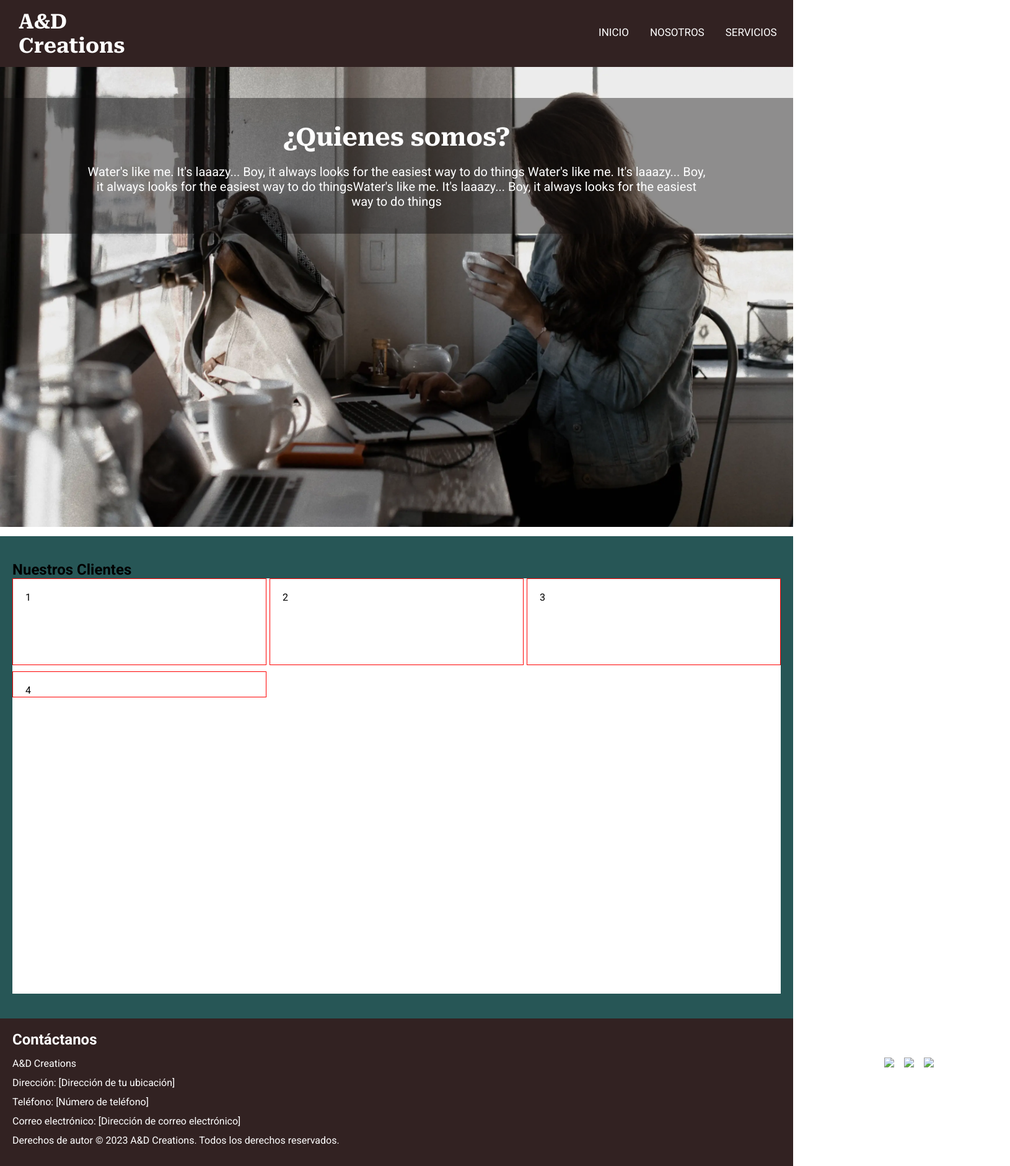
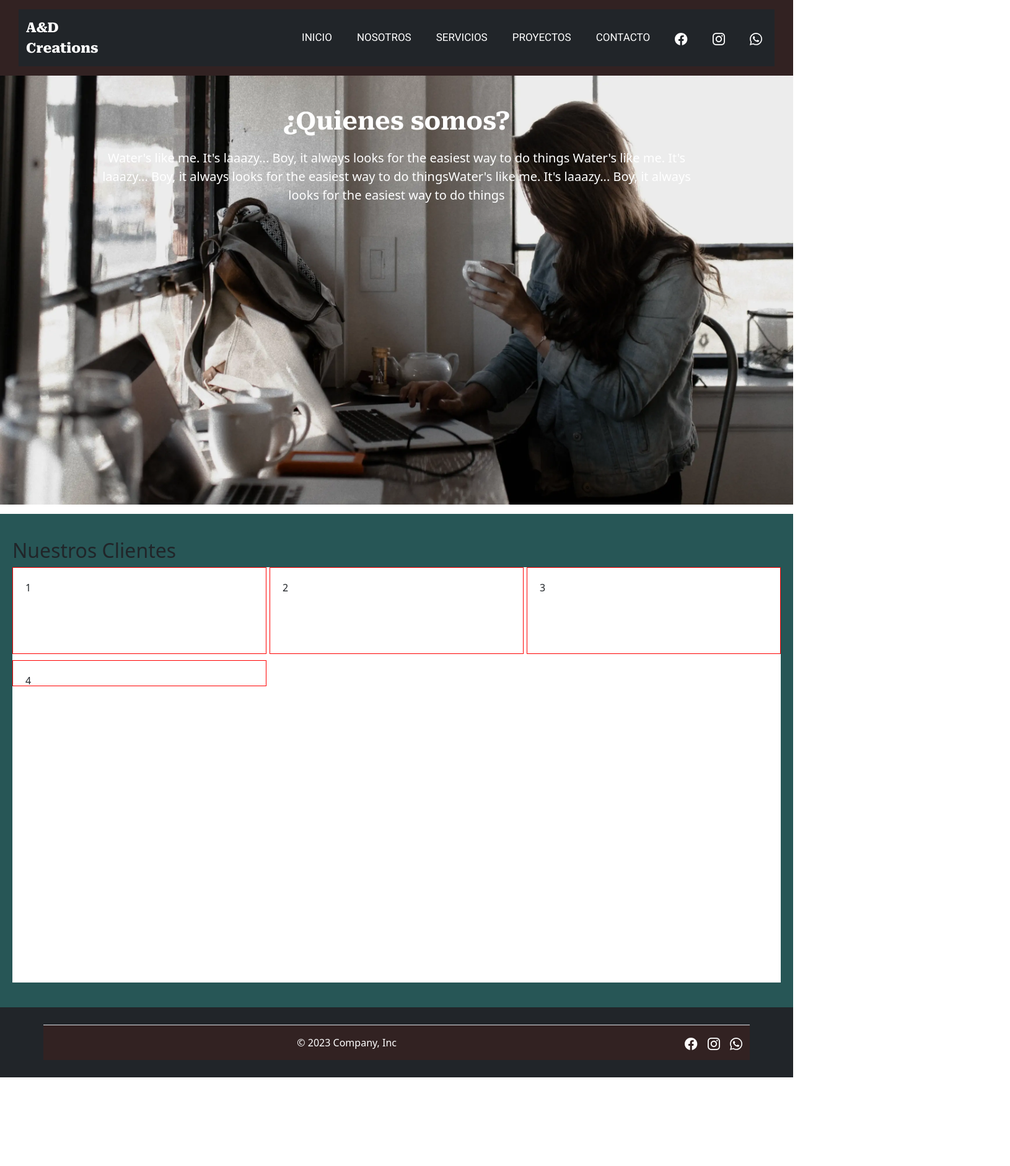
Before and after one commit to rdanielpe/PF-Peralta, a plain HTML site: page pages/nosotros.html in a window 1280 px wide. Shown: the whole page at 62% size, 1630 px wide, since content can reach past the window. After the commit the page ends 1738 px from the top, so only its background shows below. Drawn offline with nearby package versions, Linux system fonts and the light colour scheme.

Commit message:
ADD: Boostrap Library

```diff
--- a/index.html
+++ b/index.html
@@ -4,22 +4,38 @@
     <meta charset="UTF-8" />
     <meta http-equiv="X-UA-Compatible" content="IE=edge" />
     <meta name="viewport" content="width=device-width, initial-scale=1.0" />
-    <title>Daniel</title>
+    <title>A&D Creations</title>
+    <!-- Boostrap cdn -->
+    <link
+      href="https://cdn.jsdelivr.net/npm/bootstrap@5.3.0/dist/css/bootstrap.min.css"
+      rel="stylesheet"
+      integrity="sha384-9ndCyUaIbzAi2FUVXJi0CjmCapSmO7SnpJef0486qhLnuZ2cdeRhO02iuK6FUUVM"
+      crossorigin="anonymous"
+    />
     <link rel="stylesheet" href="./styles/main.css" />
   </head>
 
   <body>
     <!-- Header -->
-    <header>
-      <div class="container navbar">
-      <a class="navbar-brand" href="index.html"
-        ><h2>
-          A&D<br />
-          Creations
-        </h2></a
+    <header class="navbar-dark navbar navbar-expand-lg bg-dark sticky-top">
+      <div class="container-fluid">
+        <a class="navbar-brand" href="#">A&D<br />Creations</a>
+        <button
+          class="navbar-toggler"
+          type="button"
+          data-bs-toggle="collapse"
+          data-bs-target="#navbarScroll"
+          aria-controls="navbarScroll"
+          aria-expanded="false"
+          aria-label="Toggle navigation"
         >
-      <nav>
-        <ul class="navbar-nav">
+          <span class="navbar-toggler-icon"></span>
+        </button>
+        <div class="collapse navbar-collapse" id="navbarScroll">
+          <ul
+            class="navbar-nav ms-auto my-2 my-lg-0 navbar-nav-scroll gap-4 align-items-center"
+            style="--bs-scroll-height: 100px"
+          >
             <li class="nav-item">
               <a class="nav-link" href="index.html">INICIO</a>
             </li>
@@ -35,32 +51,35 @@
             <li class="nav-item">
               <a class="nav-link" href="pages/contacto.html">CONTACTO</a>
             </li>
-          <li class="nav-item">
+            <li class="nav-item mx-1.3">
               <a class="nav-link-icono" href="">
                 <img class="icono" src="assets/images/Facebook.svg"
               /></a>
             </li>
-          <li class="nav-item">
+            <li class="nav-item mx-1.3">
               <a class="nav-link-icono" href="">
                 <img class="icono" src="assets/images/Instagram.svg" />
               </a>
             </li>
-          <li class="nav-item">
+            <li class="nav-item mx-1.3">
               <a class="nav-link-icono" href="">
                 <img class="icono" src="assets/images/Whatsaap.svg" />
               </a>
             </li>
           </ul>
-      </nav>
+        </div>
       </div>
     </header>
     <!-- Fin del Header -->
+
     <main>
       <!-- Hero -->
       <div class="portada-inicio">
         <h1 class="portada-inicio__titulo">A&D<br />Creations</h1>
-        <div class="bg-black">
-          <p class="portada-inicio__bienvenida">¡Bienvenido/a a A&D Creations!</p>
+        <div class="bg-black-transparency">
+          <p class="portada-inicio__bienvenida text-center">
+            ¡Bienvenido/a a A&D Creations!
+          </p>
           <p class="portada-inicio__descripcion">
             Somos una empresa de diseño de interiores dedicada a crear espacios
             únicos y personalizados que reflejen tu estilo y personalidad. En
@@ -73,7 +92,7 @@
       <!-- Fin del Hero -->
 
       <!-- Sección Caracteristicas -->
-      <section class="bg-green">
+      <section class="bg-green text-white">
         <div class="cta">
           <h2>¿Porqué elegirnos?</h2>
           <p>
@@ -83,36 +102,41 @@
             que reflejen tu estilo personal.
           </p>
         </div>
-        <div class="section-one container">
-          <div class="w-30">
+        <div class="section-one mt-5 container">
+          <div class="row">
+            <div class="col-lg-5 d-flex align-items-center">
               <p>
-              Contamos con una amplia gama de servicios de diseño de interiores
-              que se adaptan a tus necesidades y presupuesto. Desde la selección
-              de muebles y accesorios hasta la planificación del espacio y la
-              iluminación, nuestro equipo experto se encargará de cada detalle
-              para garantizar un resultado excepcional.
+                Contamos con una amplia gama de servicios de diseño de
+                interiores que se adaptan a tus necesidades y presupuesto. Desde
+                la selección de muebles y accesorios hasta la planificación del
+                espacio y la iluminación, nuestro equipo experto se encargará de
+                cada detalle para garantizar un resultado excepcional.
               </p>
             </div>
-          <div class="section-image">
-            <img src="assets/images/maqueta.webp" alt="" />
+            <div class="col-lg-7">
+              <img class="img-fluid" src="assets/images/maqueta.webp" alt="" />
             </div>
           </div>
-        <div class="section-two container">
-          <div class="section-image">
-            <img src="assets/images/maqueta.webp" alt="" />
         </div>
-          <div class="w-30">
+        <div class="section-two mt-5 container">
+          <div class="d-flex flex-column-reverse flex-md-row gap-4">
+            <div class="col-lg-7">
+              <img class="img-fluid" src="assets/images/maqueta.webp" alt="" />
+            </div>
+            <div class="col-lg-5 d-flex align-items-center">
               <p>
                 En A&D Creations, creemos que el diseño de interiores no solo se
-              trata de estética, sino también de funcionalidad y comodidad. Nos
-              esforzamos por encontrar el equilibrio perfecto entre estilo y
-              practicidad, para que puedas disfrutar de espacios hermosos que
-              también sean prácticos para tu vida diaria.
+                trata de estética, sino también de funcionalidad y comodidad.
+                Nos esforzamos por encontrar el equilibrio perfecto entre estilo
+                y practicidad, para que puedas disfrutar de espacios hermosos
+                que también sean prácticos para tu vida diaria.
               </p>
             </div>
           </div>
-        <div class="section-three container">
-          <div class="w-30">
+        </div>
+        <div class="section-three mt-5 container">
+          <div class="row">
+            <div class="col-lg-5 d-flex align-items-center">
               <p>
                 Explora nuestra galería para inspirarte con nuestros proyectos
                 anteriores y ver cómo hemos transformado diversos espacios en
@@ -120,49 +144,53 @@
                 impactantes.
               </p>
             </div>
-          <div class="section-image">
-            <img src="assets/images/maqueta.webp" alt="" />
+            <div class="col-lg-7">
+              <img class="img-fluid" src="assets/images/maqueta.webp" alt="" />
+            </div>
           </div>
         </div>
       </section>
       <!-- Fin de la sección caracteristicas -->
     </main>
     <!-- Inicio del Footer -->
-    <footer>
-      <div class="container">
-        <div>
-          <h2>Contáctanos</h2>
-          <p>A&D Creations</p>
-          <p>Dirección: [Dirección de tu ubicación]</p>
-          <p>Teléfono: [Número de teléfono]</p>
-          <p>Correo electrónico: [Dirección de correo electrónico]</p>
-          <p>
-            Derechos de autor © 2023 A&D Creations. Todos los derechos
-            reservados.
-          </p>
+    <div class="bg-dark py-1">
+      <footer class="container d-flex flex-wrap justify-content-between align-items-center py-3 my-4 border-top">
+        <div class="col-md-6 d-flex align-items-center">
+          <a
+            href="/"
+            class="mb-3 me-2 mb-md-0 text-white text-decoration-none lh-1"
+          >
+          </a>
+          <span class="mb-3 mb-md-0 text-white">© 2023 Company, Inc</span>
         </div>
-        <div>
-          <h2>Siguenos en nuestras Redes</h2>
-          <ul class="navbar-nav navbar-center">
-            <li class="nav-item">
-              <a class="nav-link-icono" href="">
-                <img class="icono" src="assets/images/Facebook.svg"
+
+        <ul class="nav col-md-6 justify-content-end list-unstyled d-flex">
+          <li class="ms-3">
+            <a class="text-white" href="#"
+              ><img class="icono" src="assets/images/Facebook.svg" />
+            </a>
+          </li>
+          <li class="ms-3">
+            <a class="text-white" href="#"
+              ><img class="icono" src="assets/images/Instagram.svg"
             /></a>
           </li>
-            <li class="nav-item">
-              <a class="nav-link-icono" href="">
-                <img class="icono" src="assets/images/Instagram.svg" />
-              </a>
-            </li>
-            <li class="nav-item">
-              <a class="nav-link-icono" href="">
-                <img class="icono" src="assets/images/Whatsaap.svg" />
-              </a>
+          <li class="ms-3">
+            <a class="text-white" href="#"></a>
+              <img class="icono" src="assets/images/Whatsaap.svg"
+            /></a>
           </li>
         </ul>
+      </footer>
     </div>
-      </div>
-    </footer>
+
     <!-- Fin del Footer -->
+
+    <!-- Boostrap script -->
+    <script
+      src="https://cdn.jsdelivr.net/npm/bootstrap@5.3.0/dist/js/bootstrap.bundle.min.js"
+      integrity="sha384-geWF76RCwLtnZ8qwWowPQNguL3RmwHVBC9FhGdlKrxdiJJigb/j/68SIy3Te4Bkz"
+      crossorigin="anonymous"
+    ></script>
   </body>
 </html>
--- a/pages/nosotros.html
+++ b/pages/nosotros.html
@@ -5,59 +5,77 @@
     <meta http-equiv="X-UA-Compatible" content="IE=edge" />
     <meta name="viewport" content="width=device-width, initial-scale=1.0" />
     <title>Nosotros</title>
+     <!-- Boostrap cdn -->
+     <link
+     href="https://cdn.jsdelivr.net/npm/bootstrap@5.3.0/dist/css/bootstrap.min.css"
+     rel="stylesheet"
+     integrity="sha384-9ndCyUaIbzAi2FUVXJi0CjmCapSmO7SnpJef0486qhLnuZ2cdeRhO02iuK6FUUVM"
+     crossorigin="anonymous"
+   />
     <link rel="stylesheet" href="../styles/main.css" />
   </head>
   <body>
     <!-- Inicio Header -->
     <header>
-      <div class="container navbar">
-        <a class="navbar-brand" href="../index.html"
-          ><h2>
-            A&D<br />
-            Creations
-          </h2></a
+      <header class="navbar-dark navbar navbar-expand-lg bg-dark sticky-top">
+        <div class="container-fluid">
+          <a class="navbar-brand" href="../index.html">A&D<br />Creations</a>
+          <button
+            class="navbar-toggler"
+            type="button"
+            data-bs-toggle="collapse"
+            data-bs-target="#navbarScroll"
+            aria-controls="navbarScroll"
+            aria-expanded="false"
+            aria-label="Toggle navigation"
           >
-        <nav>
-          <ul class="navbar-nav">
+            <span class="navbar-toggler-icon"></span>
+          </button>
+          <div class="collapse navbar-collapse" id="navbarScroll">
+            <ul
+              class="navbar-nav ms-auto my-2 my-lg-0 navbar-nav-scroll gap-4 align-items-center"
+              style="--bs-scroll-height: 100px"
+            >
               <li class="nav-item">
-              <a class="nav-link" href="../index.html">INICIO</a>
+                <a class="nav-link" href="./index.html">INICIO</a>
               </li>
               <li class="nav-item">
-              <a class="nav-link" href="./nosotros.html">NOSOTROS</a>
+                <a class="nav-link" href="nosotros.html">NOSOTROS</a>
               </li>
               <li class="nav-item">
-              <a class="nav-link" href="./servicios.html">SERVICIOS</a>
+                <a class="nav-link" href="servicios.html">SERVICIOS</a>
               </li>
               <li class="nav-item">
-              <a class="nav-link" href="./proyectos.html">PROYECTOS</a>
+                <a class="nav-link" href="proyectos.html">PROYECTOS</a>
               </li>
               <li class="nav-item">
-              <a class="nav-link" href="./contacto.html">CONTACTO</a>
+                <a class="nav-link" href="contacto.html">CONTACTO</a>
               </li>
-            <li class="nav-item">
+            <li class="nav-item mx-1.3">
               <a class="nav-link-icono" href="">
                 <img class="icono" src="../assets/images/Facebook.svg"
               /></a>
             </li>
-            <li class="nav-item">
+            <li class="nav-item mx-1.3">
               <a class="nav-link-icono" href="">
                 <img class="icono" src="../assets/images/Instagram.svg" />
               </a>
             </li>
-            <li class="nav-item">
+            <li class="nav-item mx-1.3">
               <a class="nav-link-icono" href="">
                 <img class="icono" src="../assets/images/Whatsaap.svg" />
               </a>
             </li>
             </ul>
-        </nav>
           </div>
+        </div>
+      </header>
     </header>
     <!-- Fin del Header -->
     <main>
       <!-- Inicio Hero -->
       <div class="portada-nosotros">
-        <div class="bg-black">
+        <div class="bg-black-transparency">
           <h1 class="portada-nosotros__bienvenida">¿Quienes somos?</h1>
           <p class="portada-nosotros__descripcion">
             Water's like me. It's laaazy... Boy, it always looks for the easiest
@@ -84,41 +102,35 @@
         <!-- Fin seccion nuestros clientes  -->
     </main>
     <!-- Inicio Footer -->
-    <footer>
-      <div class="container">
-        <div>
-          <h2>Contáctanos</h2>
-          <p>A&D Creations</p>
-          <p>Dirección: [Dirección de tu ubicación]</p>
-          <p>Teléfono: [Número de teléfono]</p>
-          <p>Correo electrónico: [Dirección de correo electrónico]</p>
-          <p>
-            Derechos de autor © 2023 A&D Creations. Todos los derechos
-            reservados.
-          </p>
+    <div class="bg-dark py-1">
+      <footer class="container d-flex flex-wrap justify-content-between align-items-center py-3 my-4 border-top">
+        <div class="col-md-6 d-flex align-items-center">
+          <a
+            href="/"
+            class="mb-3 me-2 mb-md-0 text-white text-decoration-none lh-1"
+          >
+          </a>
+          <span class="mb-3 mb-md-0 text-white">© 2023 Company, Inc</span>
         </div>
-        <div>
-          <h2>Siguenos en nuestras Redes</h2>
-          <ul class="navbar-nav navbar-center">
-            <li class="nav-item">
-              <a class="nav-link-icono" href="">
-                <img class="icono" src="assets/images/Facebook.svg"
+
+        <ul class="nav col-md-6 justify-content-end list-unstyled d-flex">
+          <li class="ms-3">
+            <a class="text-white" href="#"
+              ><img class="icono" src="../assets/images/Facebook.svg" />
+            </a>
+          </li>
+          <li class="ms-3">
+            <a class="text-white" href="#"
+              ><img class="icono" src="../assets/images/Instagram.svg"
             /></a>
           </li>
-            <li class="nav-item">
-              <a class="nav-link-icono" href="">
-                <img class="icono" src="assets/images/Instagram.svg" />
-              </a>
-            </li>
-            <li class="nav-item">
-              <a class="nav-link-icono" href="">
-                <img class="icono" src="assets/images/Whatsaap.svg" />
-              </a>
+          <li class="ms-3">
+            <a class="text-white" href="#"></a>
+              <img class="icono" src="../assets/images/Whatsaap.svg"
+            /></a>
           </li>
         </ul>
+      </footer>
     </div>
-      </div>
-    </footer>
-    <!-- Fin del footer -->
   </body>
 </html>
```
Also changed, not shown: pages/contacto.html (+63 -51 lines), pages/proyectos.html (+61 -47 lines), pages/servicios.html (+58 -45 lines). Lines whose indentation alone changed are shown as unchanged.
